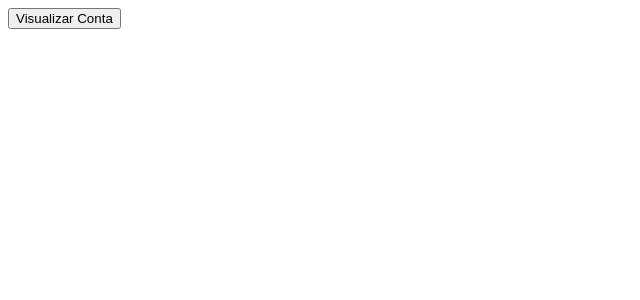
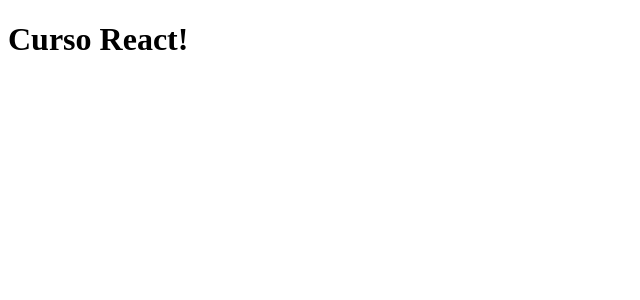
Before and after one commit to hygorrasec/curso_react, a React (Vite) app: page / in a window 1280 px wide. Shown: the top 300 px of the page, without its empty margins (0-640 px from the left). Built offline with nearby package versions, Linux system fonts and the light colour scheme.

Commit message:
first commit

```diff
--- a/src/App.tsx
+++ b/src/App.tsx
@@ -1,7 +1,7 @@
-import ContaBancaria from "./components/ContaBancaria"
+import CursoReact from "./components/CursoReact"
 
 function App() {
-  return <ContaBancaria />
+  return <CursoReact />
 }
 
 export default App
--- a/src/components/ContaBancaria.tsx
+++ /dev/null
@@ -1,47 +0,0 @@
-import { useState } from 'react';
-
-class ContaBancariaClasse {
-    private saldo: number;
-    public titular: string;
-
-    constructor(titular: string, saldo: number) {
-        this.titular = titular;
-        this.saldo = saldo;
-    }
-
-    depositar(valor: number) {
-        this.saldo += valor;
-    }
-
-    sacar(valor: number) {
-        if (valor <= this.saldo) {
-            this.saldo -= valor;
-        }
-    }
-
-    consultarSaldo() {
-        return this.saldo;
-    }
-}
-
-function ContaBancaria() {
-    const [mensagem, setMensagem] = useState('');
-
-    const visualizarConta = () => {
-        const conta = new ContaBancariaClasse('Hygor', 1000);
-        conta.depositar(200);
-        conta.sacar(500);
-        setMensagem(
-            `Titular: ${conta.titular} | Saldo final: R$ ${conta.consultarSaldo()}`
-        );
-    };
-
-    return (
-        <>
-            <button onClick={visualizarConta}>Visualizar Conta</button>
-            <p>{mensagem}</p>
-        </>
-    );
-}
-
-export default ContaBancaria;
--- /dev/null
+++ b/src/components/CursoReact.tsx
@@ -0,0 +1,9 @@
+function CursoReact() {
+    return (
+        <>
+            <h1>Curso React!</h1>
+        </>
+    );
+}
+
+export default CursoReact;
```
